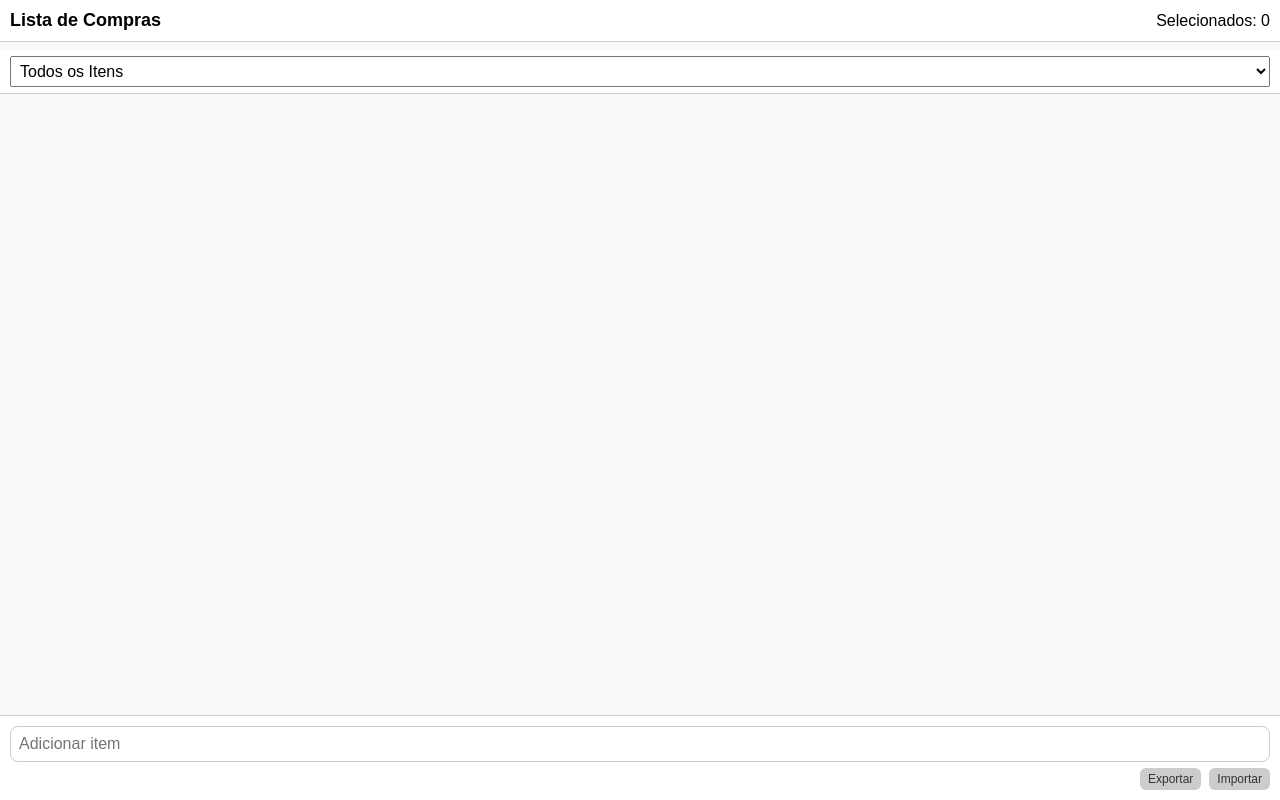
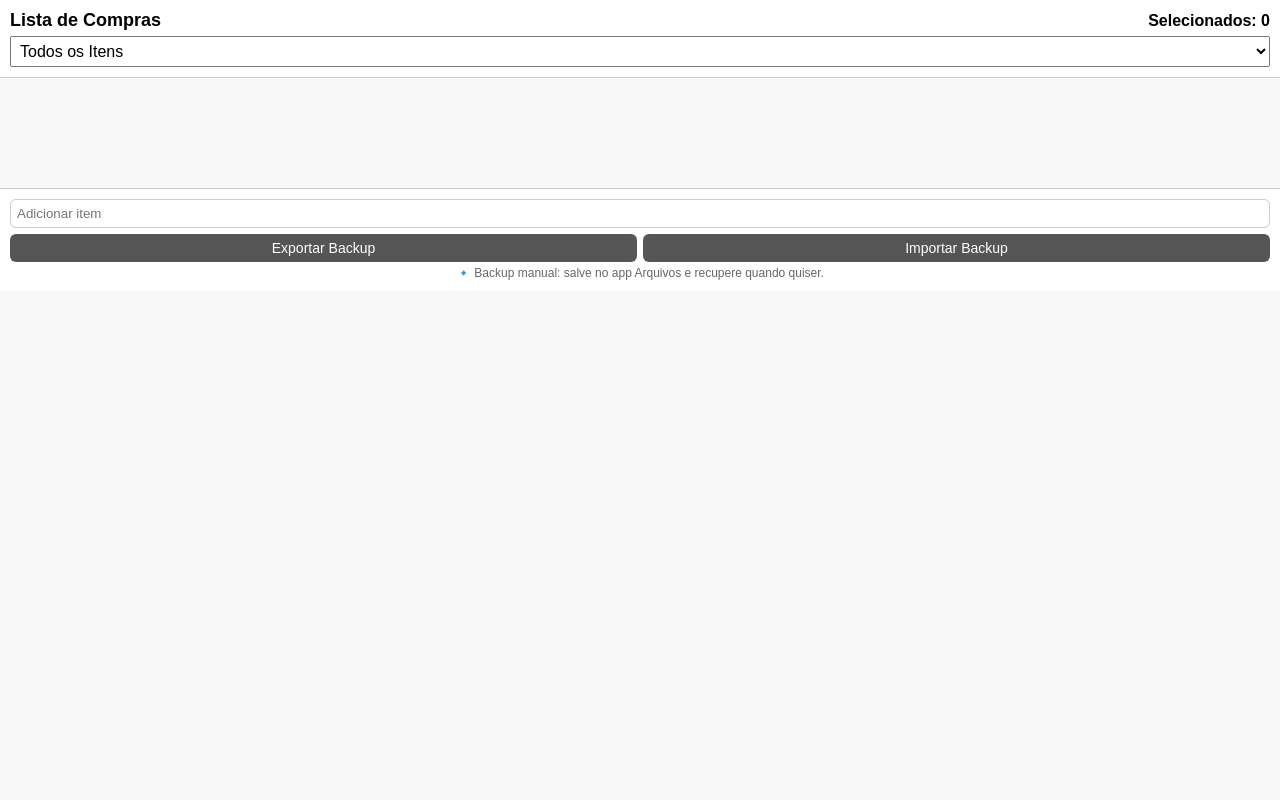
Before and after one commit to Nando0701/Lista-de-Mercado, a plain HTML site: page index.html in a window 1280 px wide. Drawn offline with Linux system fonts and the light colour scheme.

Commit message:
Add files via upload

```diff
--- a/index.html
+++ b/index.html
@@ -2,49 +2,31 @@
 <html lang="pt">
 <head>
     <meta charset="UTF-8">
-    <meta name="viewport" content="width=device-width, initial-scale=1.0">
+    <meta name="viewport" content="width=device-width, initial-scale=1.0, maximum-scale=1.0">
     <title>Lista de Mercado</title>
     <style>
-        * { box-sizing: border-box; }
-        body { font-family: sans-serif; margin: 0; padding: 0; background: #f9f9f9; height: 100vh; display: flex; flex-direction: column; }
-
-        header {
+        body { font-family: sans-serif; margin: 0; padding: 0; background: #f9f9f9; }
+        header, footer {
             background: #fff;
             padding: 10px;
             border-bottom: 1px solid #ccc;
             display: flex;
-            align-items: center;
-            justify-content: space-between;
-            position: fixed;
-            top: 0;
+            flex-direction: column;
+            align-items: stretch;
+            position: sticky;
             left: 0;
             right: 0;
             z-index: 10;
         }
-        header h1 { margin: 0; font-size: 18px; }
+        header { top: 0; }
+        footer { bottom: 0; border-top: 1px solid #ccc; border-bottom: none; }
+
+        header h1 { margin: 0; font-size: 18px; display: flex; justify-content: space-between; align-items: center; }
         .counter { font-size: 16px; }
 
-        .filter-container {
-            position: fixed;
-            top: 50px;
-            left: 0;
-            right: 0;
-            background: #fff;
-            border-bottom: 1px solid #ccc;
-            padding: 6px 10px;
-            z-index: 9;
-        }
-        .filter {
-            padding: 5px;
-            font-size: 16px;
-            width: 100%;
-        }
+        .filter { padding: 5px; font-size: 16px; width: 100%; margin-top: 5px; }
 
-        .list {
-            flex-grow: 1;
-            overflow-y: auto;
-            padding: 120px 10px 90px 10px;
-        }
+        .list { padding: 10px; padding-bottom: 100px; } /* espaço pro rodapé */
 
         .item {
             background: #fff;
@@ -56,10 +38,7 @@
             border-radius: 8px;
             box-shadow: 0 1px 2px rgba(0,0,0,0.1);
         }
-        .item span {
-            flex-grow: 1;
-            margin-left: 8px;
-        }
+        .item span { flex-grow: 1; margin-left: 8px; }
         .buy {
             width: 20px;
             height: 20px;
@@ -68,82 +47,59 @@
             background: white;
             cursor: pointer;
         }
-        .buy.checked {
-            background: red;
+        .buy.checked { background: red; }
+        .delete { cursor: pointer; margin-left: 20px; }
+
+        footer input {
+            width: 100%;
+            padding: 6px;
+            border: 1px solid #ccc;
+            border-radius: 6px;
+            margin-bottom: 6px;
+            box-sizing: border-box;
         }
-        .delete {
-            cursor: pointer;
-            margin-left: 20px;
+        .buttons {
+            display: flex;
+            gap: 6px;
         }
-
-        footer {
-            background: #fff;
-            padding: 10px;
-            border-top: 1px solid #ccc;
-            position: fixed;
-            bottom: 0;
-            left: 0;
-            right: 0;
-        }
-
-        .input-area {
-            display: flex;
-            width: 100%;
-        }
-        .input-area input {
-            flex-grow: 1;
-            padding: 8px;
-            border: 1px solid #ccc;
-            border-radius: 8px;
-            font-size: 16px;
-            width: 100%;
-        }
-
-        .backup-area {
-            display: flex;
-            gap: 8px;
-            margin-top: 6px;
-            justify-content: flex-end;
-        }
-        .backup-area button {
-            padding: 4px 8px;
+        .buttons button {
+            flex: 1;
+            padding: 6px;
             border: none;
-            background: #ccc;
-            color: #333;
+            background: #555;
+            color: white;
             border-radius: 6px;
             cursor: pointer;
+            font-size: 14px;
+        }
+        .note {
+            margin-top: 4px;
             font-size: 12px;
-        }
-        .backup-area button:hover {
-            background: #bbb;
+            color: #666;
+            text-align: center;
         }
     </style>
 </head>
 <body>
 
 <header>
-    <h1>Lista de Compras</h1>
-    <div class="counter">Selecionados: <span id="itemCount">0</span></div>
-</header>
-
-<div class="filter-container">
+    <h1>Lista de Compras <span class="counter">Selecionados: <span id="itemCount">0</span></span></h1>
     <select class="filter" id="filter" onchange="applyFilter()">
         <option value="all">Todos os Itens</option>
         <option value="toBuy">Itens a Comprar</option>
         <option value="notSelected">Itens Não Selecionados</option>
     </select>
-</div>
+</header>
 
 <div class="list" id="list"></div>
 
 <footer>
-    <div class="input-area">
-        <input type="text" id="newItem" placeholder="Adicionar item" onkeypress="handleKey(event)">
+    <input type="text" id="newItem" placeholder="Adicionar item" onkeypress="handleKey(event)">
+    <div class="buttons">
+        <button onclick="exportBackup()">Exportar Backup</button>
+        <button onclick="importBackup()">Importar Backup</button>
     </div>
-    <div class="backup-area">
-        <button onclick="exportBackup()">Exportar</button>
-        <button onclick="importBackup()">Importar</button>
-    </div>
+    <div class="note">🔹 Backup manual: salve no app Arquivos e recupere quando quiser.</div>
 </footer>
 
 <script>
```
